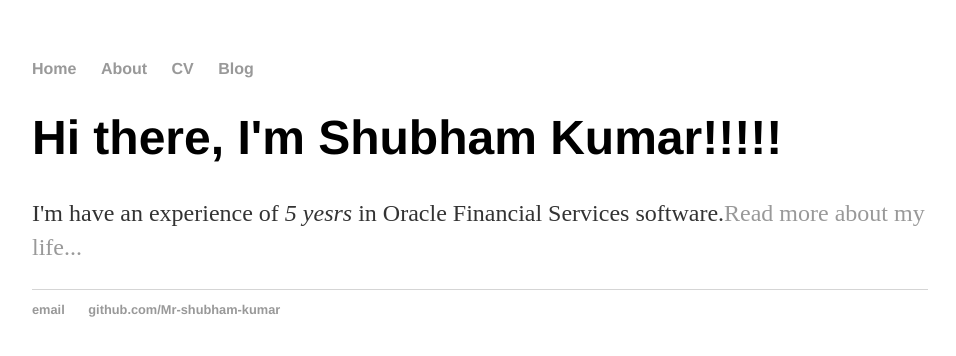
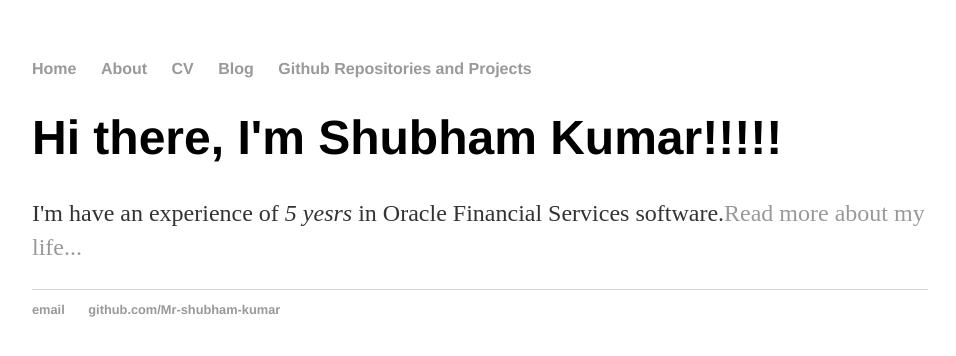
Before and after one commit to Mr-shubham-kumar/Mr-shubham-kumar.github.io, a plain HTML site: page index.html in a window 1280 px wide. Shown: the whole page, without its empty margins (160-1116 px from the left). Drawn offline with Linux system fonts and the light colour scheme.

Commit message:
Update index.html

```diff
--- a/index.html
+++ b/index.html
@@ -12,6 +12,7 @@
 	        	<li><a href="/about">About</a></li>
         		<li><a href="/cv">CV</a></li>
         		<li><a href="/blog">Blog</a></li>
+        		<li><a href="/blog">Github Repositories and Projects</a></li>
     		</ul>
 		</nav>
 		<div class="container">
```
